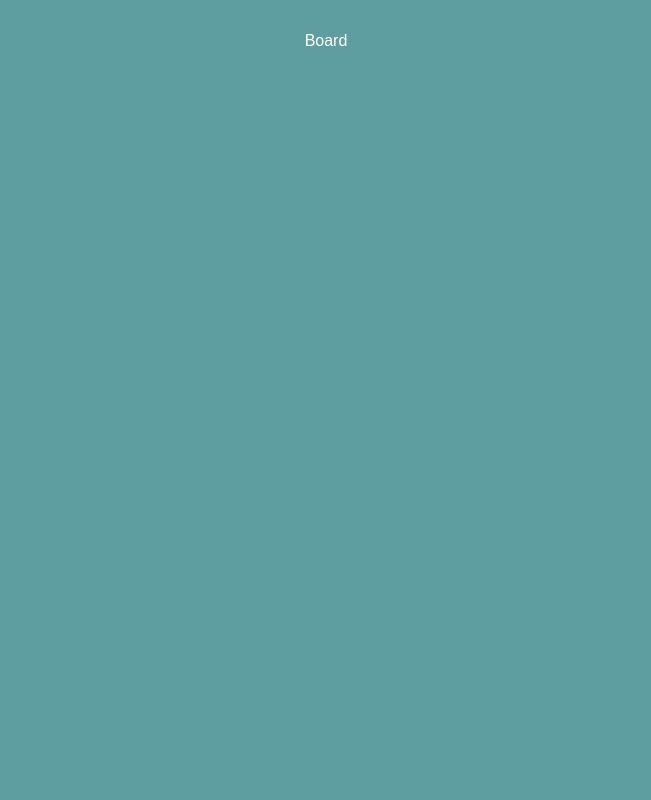
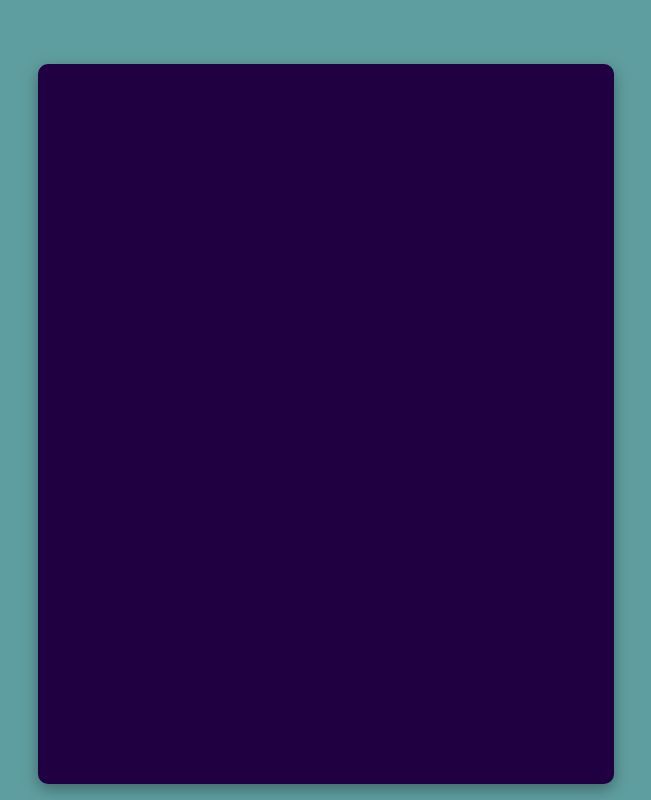
Before and after one commit to mpondev/tetris, a React (Vite) app in the folder tetris-react/: page / in a window 1280 px wide. Both pictures are taken after a click on the button "Play Tetris". Shown: the whole page, without its empty margins (314-965 px from the left). Built offline with nearby package versions, Linux system fonts and the light colour scheme.

Commit message:
Add BoardCell component

```diff
--- /dev/null
+++ b/tetris-react/src/components/Board.css
@@ -0,0 +1,11 @@
+.board {
+  margin: 2em auto;
+  display: grid;
+  gap: 2px;
+  width: 45vw;
+  height: 90vh;
+  background-color: rgb(32, 0, 64);
+  border: 10px solid rgb(32, 0, 64);
+  border-radius: 10px;
+  box-shadow: rgba(0, 0, 0, 0.35) 0px 5px 15px;
+}
--- a/tetris-react/src/components/Board.jsx
+++ b/tetris-react/src/components/Board.jsx
@@ -1,6 +1,21 @@
+import BoardCell from './BoardCell';
+import './Board.css';
+
 function Board({ board }) {
-  console.log(board);
-  return <div>Board</div>;
+  const boardStyles = {
+    gridTemplateRows: `repeat(${board.size.rows}, 1fr)`,
+    gridTemplateColumns: `repeat(${board.size.columns}, 1fr)`,
+  };
+
+  return (
+    <div className="board" style={boardStyles}>
+      {board.rows.map((row, y) => {
+        row.map((cell, x) => {
+          <BoardCell key={x * board.size.columns + x} cell={cell} />;
+        });
+      })}
+    </div>
+  );
 }
 
 export default Board;
--- /dev/null
+++ b/tetris-react/src/components/BoardCell.css
@@ -0,0 +1,55 @@
+.boardCell {
+  width: auto;
+  border-radius: 6px;
+  position: relative;
+}
+
+.piece {
+  border-top: 3px solid rgba(255, 255, 255, 0.1);
+  border-left: 3px solid rgba(255, 255, 255, 0.1);
+  border-bottom: 3px solid rgba(0, 0, 0, 0.1);
+  border-right: 3px solid rgba(0, 0, 0, 0.1);
+}
+
+.piece .sparkle {
+  position: absolute;
+  z-index: 10;
+  width: 6px;
+  height: 6px;
+  left: -2px;
+  top: -2px;
+  background-color: rgba(255, 255, 255, 0.4);
+  border-radius: 4px 4px;
+}
+
+.piece.ghost .sparkle {
+  opacity: 0;
+}
+
+.piece__i {
+  background-color: rgba(80, 227, 230, 1);
+}
+
+.piece__j {
+  background-color: rgba(36, 95, 223, 1);
+}
+
+.piece__l {
+  background-color: rgba(223, 173, 36, 1);
+}
+
+.piece__o {
+  background-color: rgba(223, 217, 36, 1);
+}
+
+.piece__s {
+  background-color: rgba(48, 211, 56, 1);
+}
+
+.piece__t {
+  background-color: rgba(132, 61, 198, 1);
+}
+
+.piece__z {
+  background-color: rgba(240, 80, 195, 1);
+}
--- /dev/null
+++ b/tetris-react/src/components/BoardCell.jsx
@@ -0,0 +1,11 @@
+import './BoardCell.css';
+
+function BoardCell({ cell }) {
+  return (
+    <div className={`boardCell ${cell.className}`}>
+      <div className="sparkle"></div>
+    </div>
+  );
+}
+
+export default BoardCell;
```
